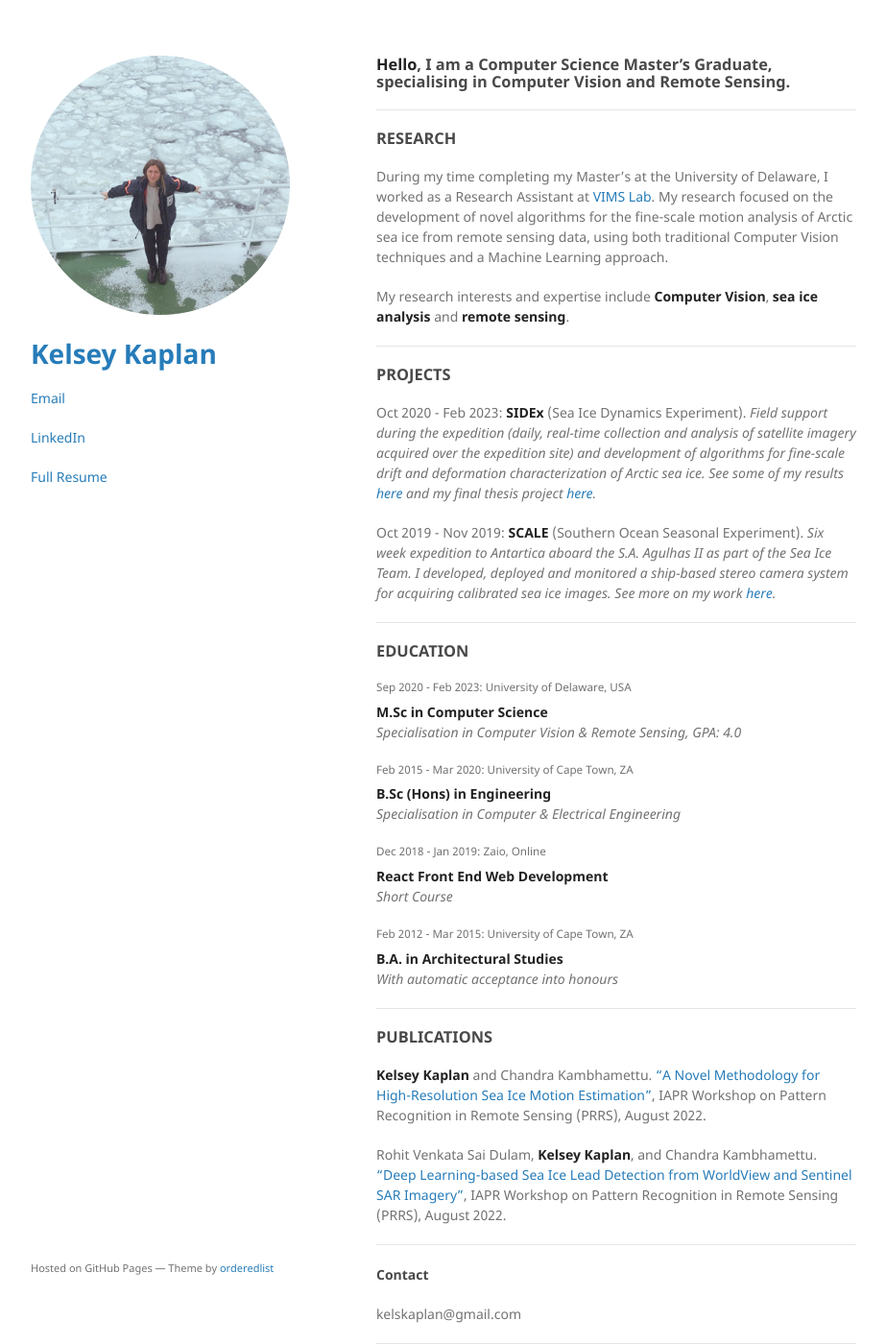
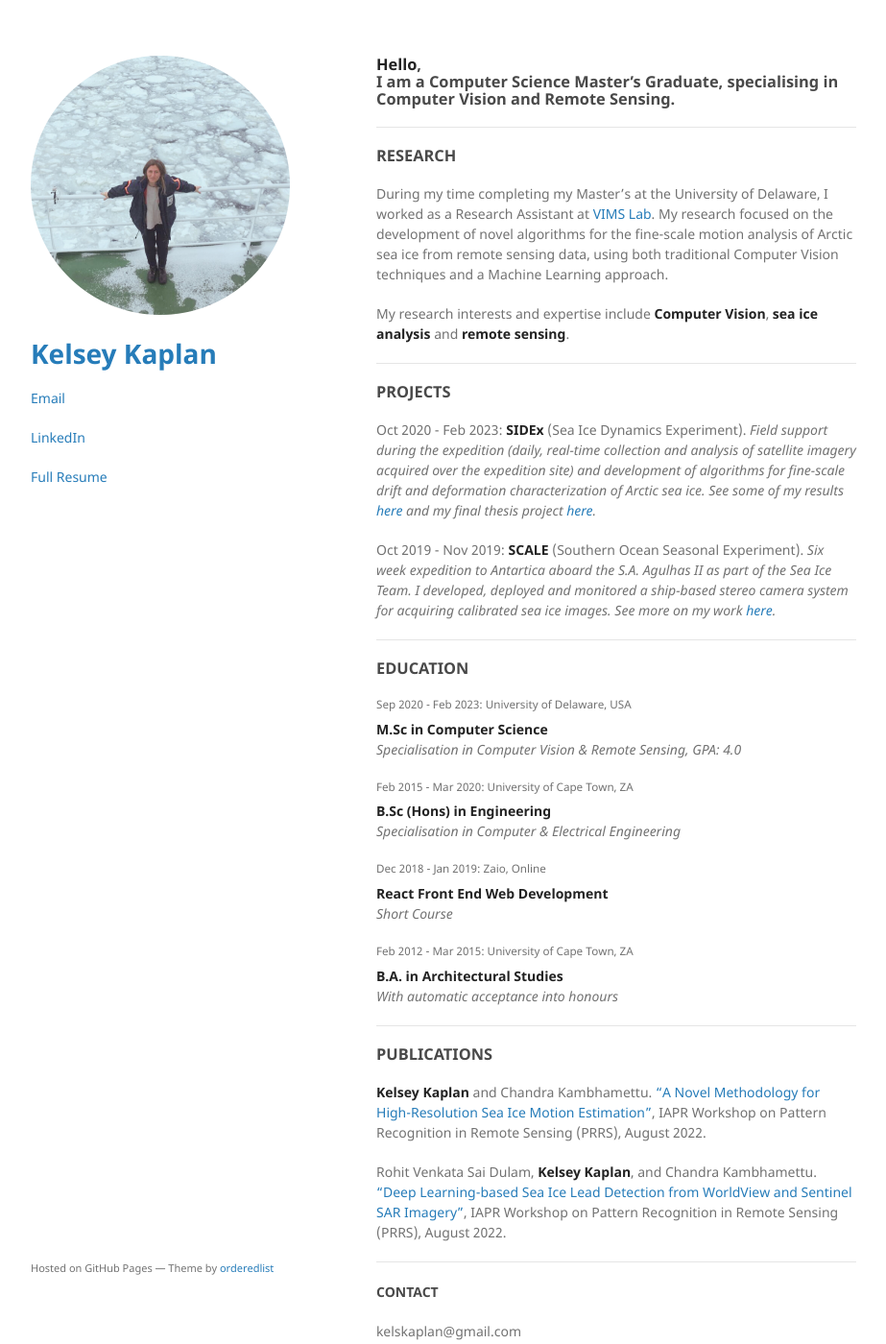
Before and after one commit to kelseykap/kelseykap.github.io, a Jekyll site: the page built from index.md, in a window 1280 px wide and 1400 px high. Shown: the whole window at 96% size, without its empty margins (178-1101 px from the left). Built offline with Jekyll 4.4.1, drawn with Linux system fonts in a browser that asks for light colours; our own code applies the rules of GitHub Pages for plain Markdown files.

```diff
--- a/index.md
+++ b/index.md
@@ -2,7 +2,7 @@
 layout: default
 ---
 
-### **Hello**, I am a Computer Science Master's Graduate, specialising in Computer Vision and Remote Sensing.
+### **Hello**, <br>I am a Computer Science Master's Graduate, specialising in Computer Vision and Remote Sensing.
 
 * * *
 
@@ -53,7 +53,7 @@ Rohit Venkata Sai Dulam, **Kelsey Kaplan**, and Chandra Kambhamettu. ["Deep Lear
 
 * * *
 
-#### Contact
+#### CONTACT
 
 kelskaplan@gmail.com
 
```
